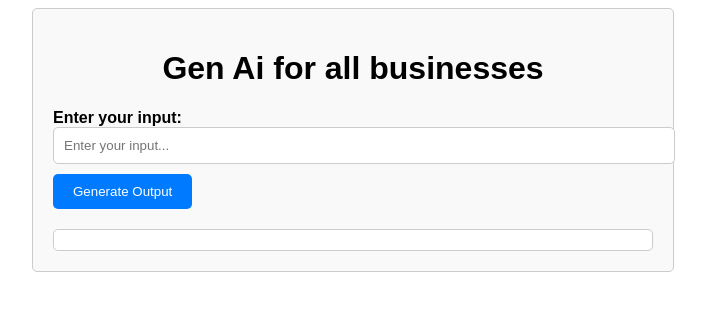
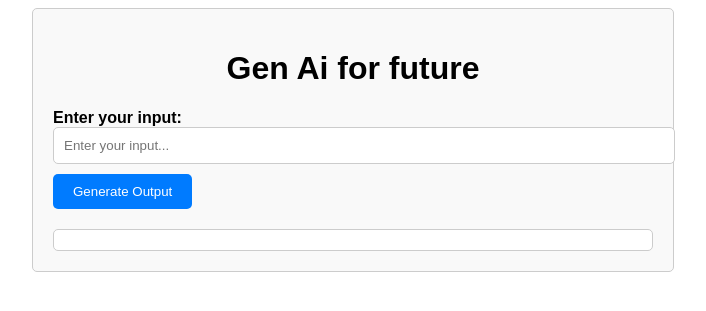
Before and after one commit to tripathimanoj/gcp-cicd, a Flask app: page / in a window 1280 px wide. Shown: the top 311 px of the page, without its empty margins (287-993 px from the left). Run offline with Flask 3, Linux system fonts and the light colour scheme.

Commit message:
Added new feature

```diff
--- a/templates/index.html
+++ b/templates/index.html
@@ -8,7 +8,7 @@
 </head>
 <body>
 <div class="container">
-    <h1>Gen Ai for all businesses</h1>
+    <h1>Gen Ai for future</h1>
     <form action="{{ url_for('generate_output') }}" method="post">
         <label for="userInput">Enter your input:</label>
         <input type="text" id="userInput" name="userInput" placeholder="Enter your input...">
```
